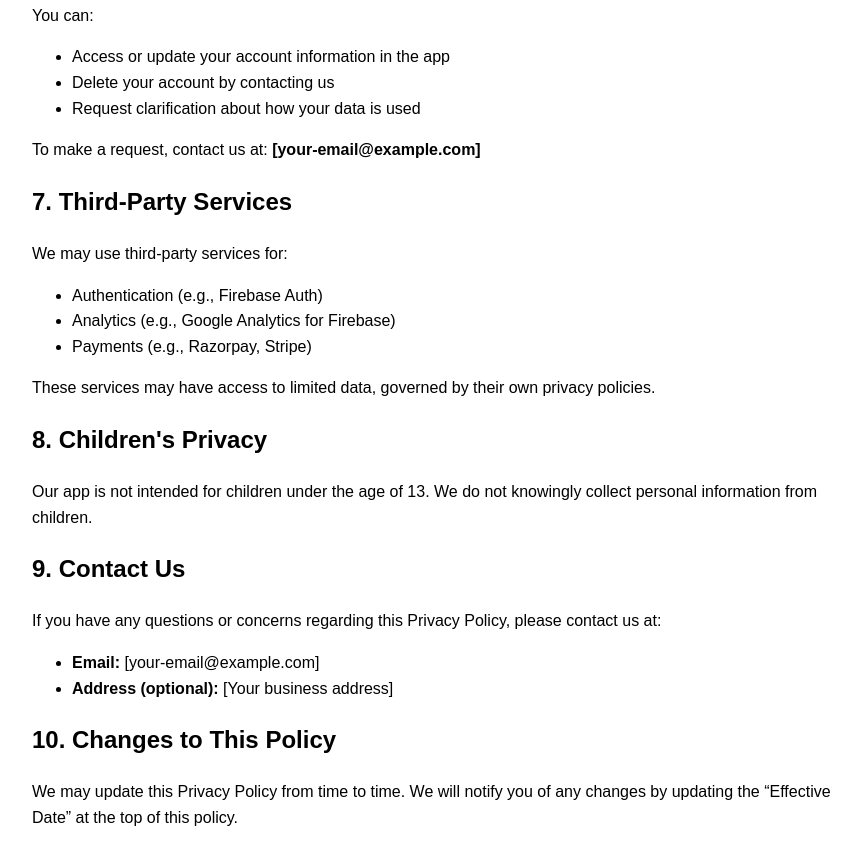
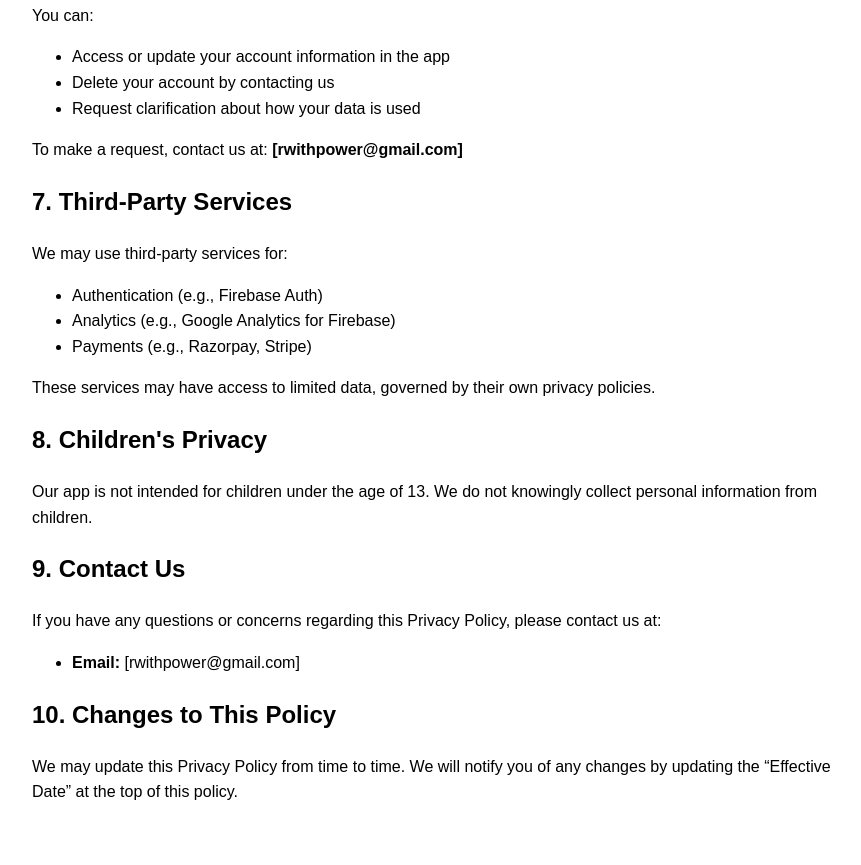
Before and after one commit to ctsevuga/privacy-policy-KMart, a plain HTML site: page index.html in a window 1280 px wide. Shown: the part 2054-2919 px from the top of the page, without its empty margins (208-1069 px from the left). After the commit the page ends 2895 px from the top, so only its background shows below. Drawn offline with Linux system fonts and the light colour scheme.

Commit message:
Added the email address

```diff
--- a/index.html
+++ b/index.html
@@ -92,7 +92,7 @@
     <li>Delete your account by contacting us</li>
     <li>Request clarification about how your data is used</li>
   </ul>
-  <p>To make a request, contact us at: <strong>[your-email@example.com]</strong></p>
+  <p>To make a request, contact us at: <strong>[rwithpower@gmail.com]</strong></p>
 
   <h2>7. Third-Party Services</h2>
   <p>We may use third-party services for:</p>
@@ -109,8 +109,8 @@
   <h2>9. Contact Us</h2>
   <p>If you have any questions or concerns regarding this Privacy Policy, please contact us at:</p>
   <ul>
-    <li><strong>Email:</strong> [your-email@example.com]</li>
-    <li><strong>Address (optional):</strong> [Your business address]</li>
+    <li><strong>Email:</strong> [rwithpower@gmail.com]</li>
+
   </ul>
 
   <h2>10. Changes to This Policy</h2>
```
